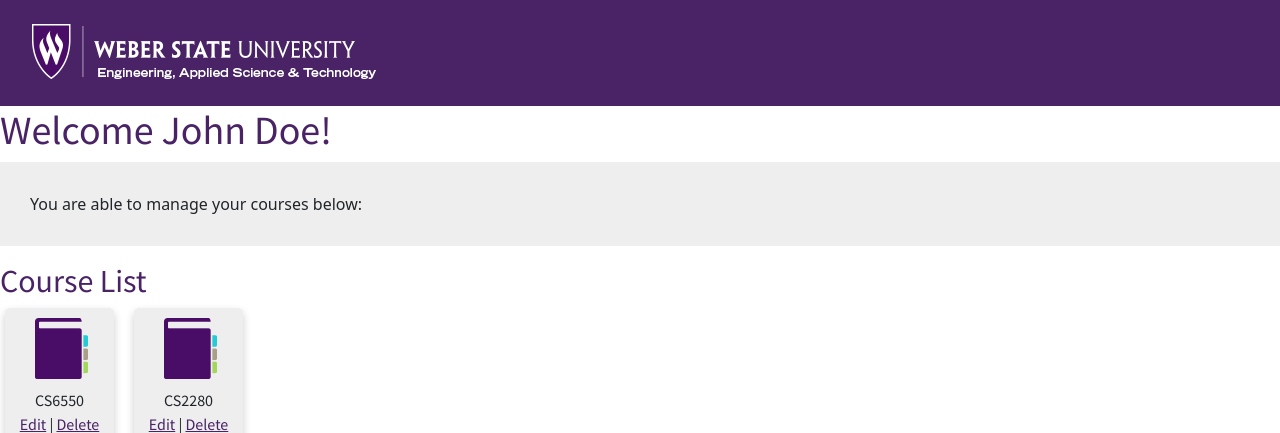
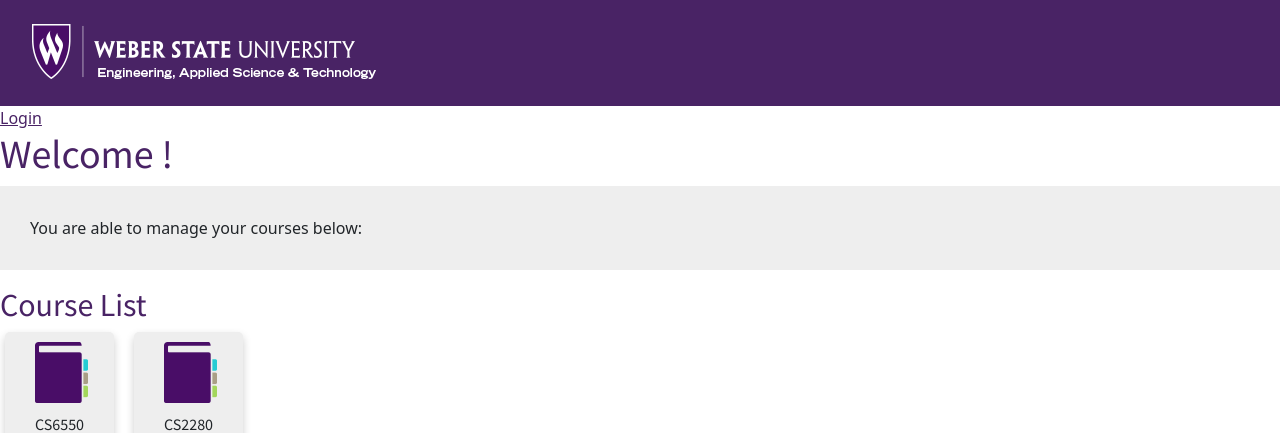
Before and after one commit to bradleypeterson/Server_Manager, a Django app: page /professorHome in a window 1280 px wide. Shown: the top 433 px of the page. Run offline with Django 4.2, Linux system fonts and the light colour scheme; data comes from the database, SQL or seed files in the repository; both versions use the stored data as it was after the commit.

Commit message:
More work for login and registration views.

```diff
--- a/Server_Manager/Server_Manager/settings.py
+++ b/Server_Manager/Server_Manager/settings.py
@@ -41,7 +41,6 @@ INSTALLED_APPS = [
     'projectusers',
     'website',
     'courses',
-    'sweetify',
 ]
 
 MIDDLEWARE = [
@@ -118,6 +117,7 @@ USE_TZ = True
 
 STATIC_URL = 'static/'
 LOGIN_REDIRECT_URL = 'profHome'
+LOGOUT_REDIRECT_URL = 'login'
 
 # Default primary key field type
 # https://docs.djangoproject.com/en/4.1/ref/settings/#default-auto-field
--- a/Server_Manager/Server_Manager/urls.py
+++ b/Server_Manager/Server_Manager/urls.py
@@ -37,6 +37,7 @@ urlpatterns = [
     path('delete/<int:id>', destroy, name="deleteProf"),
     path('update/<int:id>', update, name="updateProf"),
     path('register/', user_views.register, name="register"),
+    path('users/logout/', auth_views.LogoutView.as_view(template_name='users/logout.html'), name='logout'),
 
     path('studentHome/', studentHome, name="studentHome"),
     path('projects/<int:id>', projectDetail, name="projectDetail"),
--- a/Server_Manager/users/views.py
+++ b/Server_Manager/users/views.py
@@ -3,7 +3,6 @@ from django.shortcuts import render, redirect
 from django.contrib.auth.models import User
 from .forms import LoginForm, RegistrationForm
 from django.contrib.auth import authenticate, login
-import sweetify
 from django.contrib.auth.forms import UserCreationForm
 from django.contrib import messages
 
@@ -40,7 +39,7 @@ def login_user(request):
             messages.success(request, 'Login Successful')
             return redirect('profHome')
         else:
-            messages.error(request, 'Login Successful')
+            messages.error(request, 'Login Failed - Try Again')
 
 
     else:
--- a/Server_Manager/website/templates/base.html
+++ b/Server_Manager/website/templates/base.html
@@ -13,6 +13,11 @@
         <div class="jumbotron">
             <a href="https://weber.edu/cs"><img src="/static/website/weber_east.png"></a>
         </div>
+        {% if user.is_authenticated %}
+          <a href="{% url 'logout' %}" class="w3-button w3-bar-item">Logout</a>
+        {% else %}
+          <a href="{% url 'login' %}" class="w3-button w3-bar-item">Login</a>
+        {% endif %}
 </header>
 <script>
 {% if messages %}
--- a/Server_Manager/website/templates/website/professorHome.html
+++ b/Server_Manager/website/templates/website/professorHome.html
@@ -1,7 +1,7 @@
 {% extends "base.html" %}
 {% block content %}
 <body>
-<h1 class="course-header">Welcome John Doe!</h1>
+<h1 class="course-header">Welcome {{user.username}}!</h1>
 <p class="course-form__content">
     You are able to manage your courses below:
 </p>
```
Also changed, not shown: Server_Manager/db.sqlite3.
